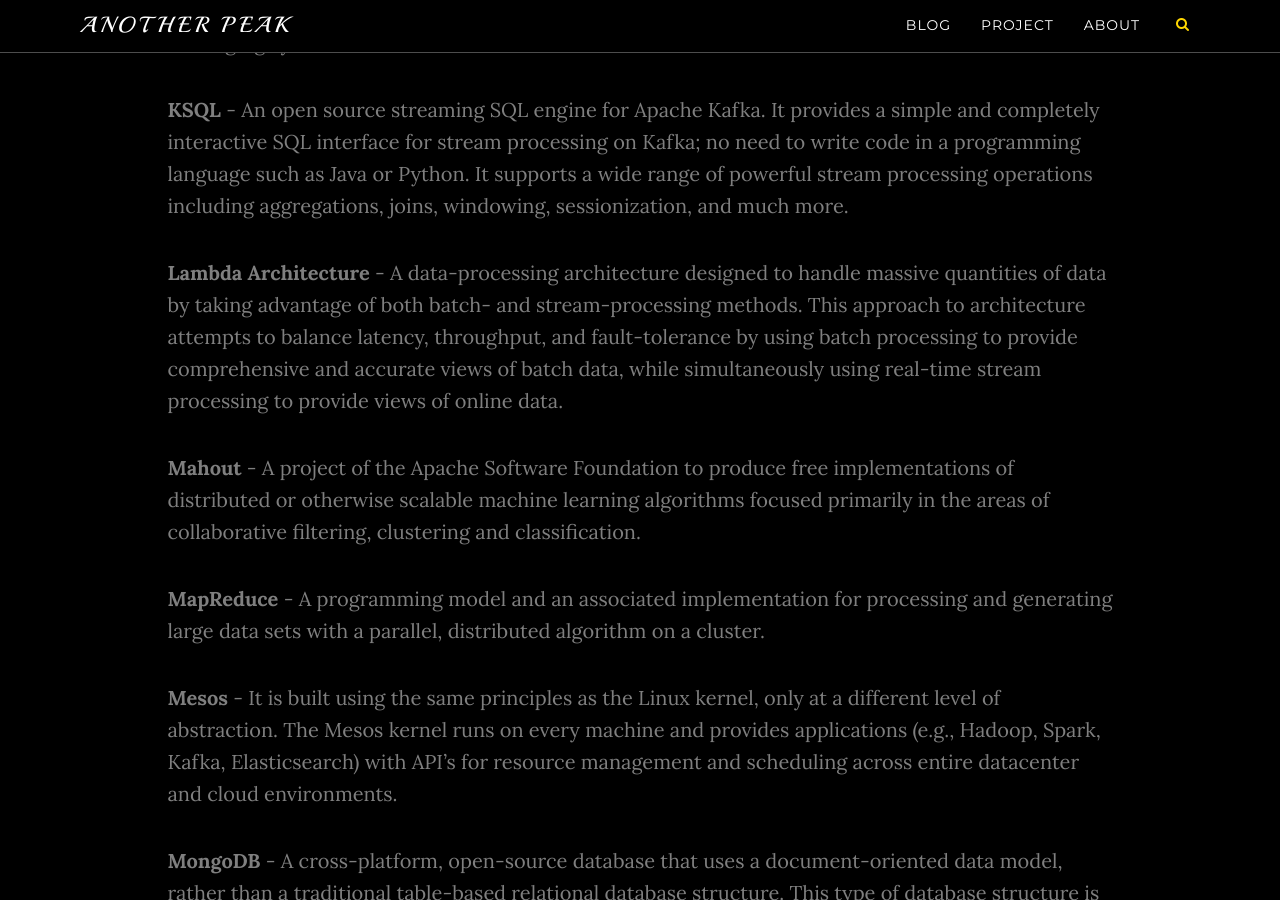
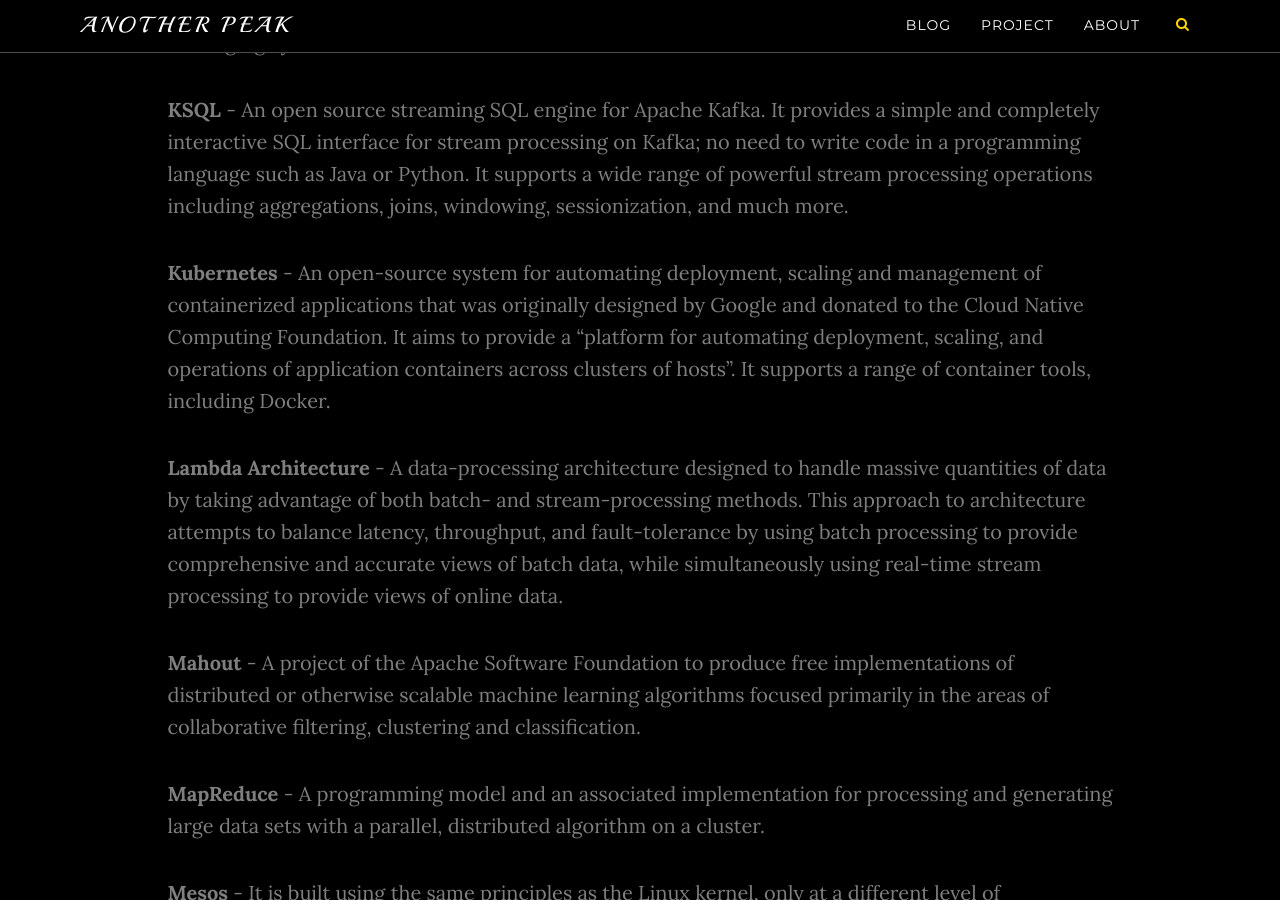
Before and after one commit to abrahamdu/abrahamdu.github.io, a Jekyll site: the page built from blog/_posts/2016-09-12-bigdata_terminology.md, in a window 1280 px wide and 900 px high, scrolled down 3781 px. Built offline with Jekyll 4.4.1, drawn with Linux system fonts in a browser that asks for light colours; nearby versions of some CDN libraries; comment, search, counter and statistics services are not loaded.

Commit message:
Add kubernetes

```diff
--- a/blog/_posts/2016-09-12-bigdata_terminology.md
+++ b/blog/_posts/2016-09-12-bigdata_terminology.md
@@ -49,6 +49,8 @@ __Kafka__ - A distributed, partitioned, replicated commit log service. It provid
 
 __KSQL__ - An open source streaming SQL engine for Apache Kafka. It provides a simple and completely interactive SQL interface for stream processing on Kafka; no need to write code in a programming language such as Java or Python. It supports a wide range of powerful stream processing operations including aggregations, joins, windowing, sessionization, and much more.
 
+__Kubernetes__ -  An open-source system for automating deployment, scaling and management of containerized applications that was originally designed by Google and donated to the Cloud Native Computing Foundation. It aims to provide a "platform for automating deployment, scaling, and operations of application containers across clusters of hosts". It supports a range of container tools, including Docker.
+
 __Lambda Architecture__ - A data-processing architecture designed to handle massive quantities of data by taking advantage of both batch- and stream-processing methods. This approach to architecture attempts to balance latency, throughput, and fault-tolerance by using batch processing to provide comprehensive and accurate views of batch data, while simultaneously using real-time stream processing to provide views of online data.
 
 __Mahout__ - A project of the Apache Software Foundation to produce free implementations of distributed or otherwise scalable machine learning algorithms focused primarily in the areas of collaborative filtering, clustering and classification.
```
